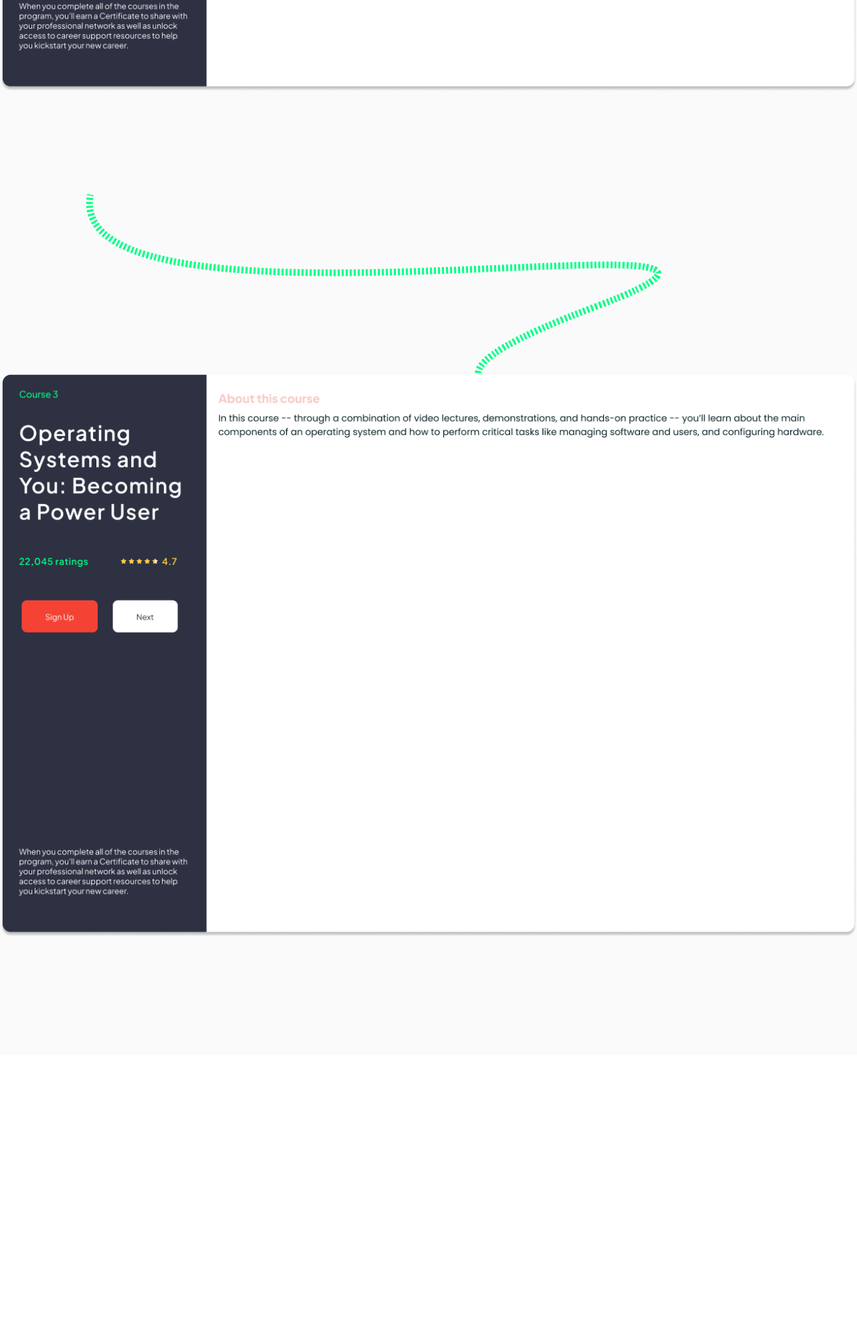
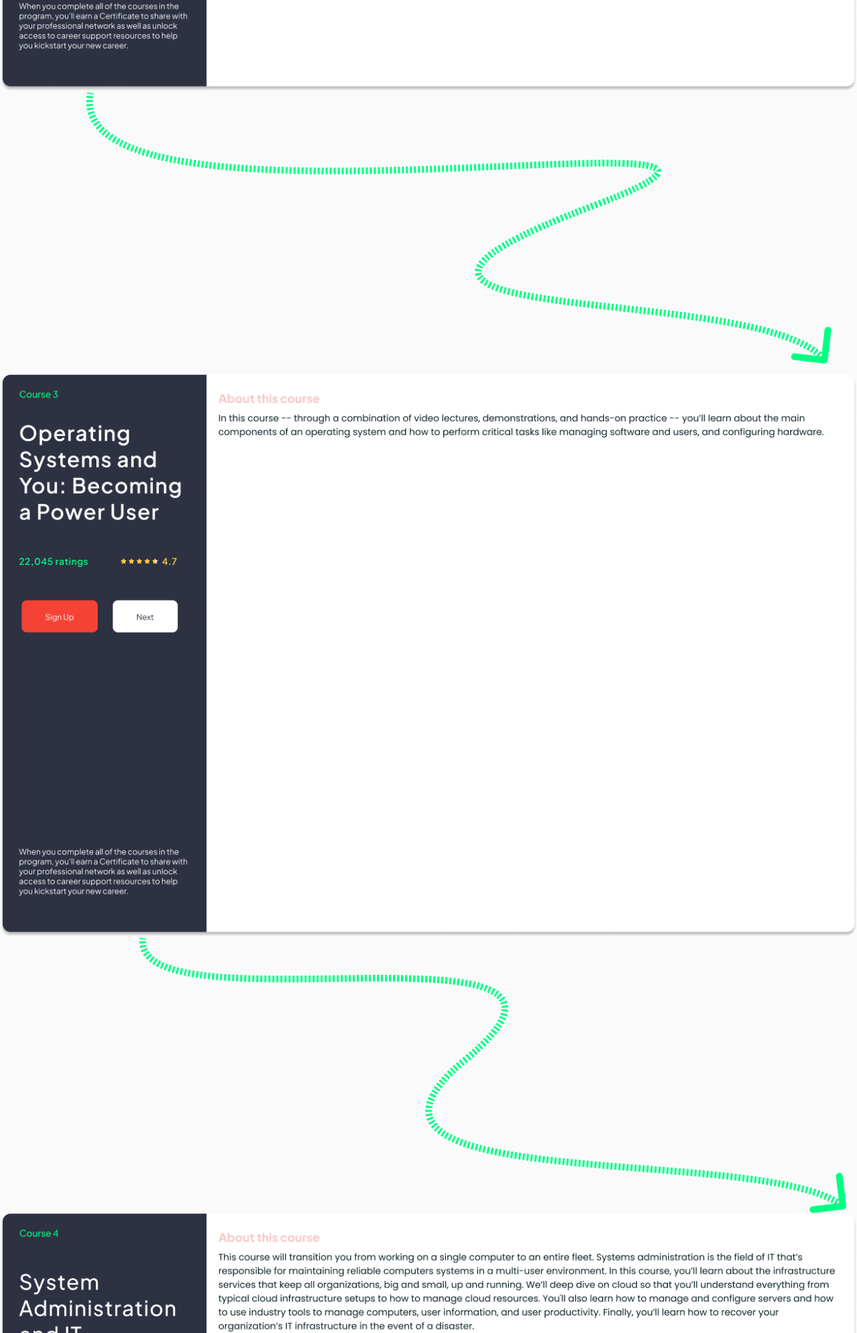
Before and after one commit to dipu59/Tailwind-CSS-Assignment, a website built with Vite: page index.html in a window 1280 px wide. Shown: the part 3780-5771 px from the top of the page at 67% size. Before the commit the page ends 5356 px from the top, so only its background shows below. Built offline with nearby package versions, Linux system fonts and the light colour scheme; files whose address does not match are found by name.

Commit message:
corce 4 add

```diff
--- a/index.html
+++ b/index.html
@@ -279,9 +279,13 @@
     <div class="mt-0 relative md:-top-48 -top-10"><img src="images/51.png" class="m-auto" alt=""></div>
 </div>
 
-<div><img src="images/Connector Vector (1).png" class="relative md:-top -top-10 md:left-32" alt=""></div>
+<div><img src="images/Connector Vector (1).png" class="relative md:-top-48 -top-10 md:left-32" alt=""></div>
 <div>
     <div class="md:-top-44 -top-8 relative"><img src="images/54.png" class="m-auto " alt=""></div>
+</div>
+<div><img src="images/Connector Vector (2).png" class="relative -top-8 md:-top-44 md:left-52"></div>
+<div>
+    <div class="md:-top-44 -top-8 relative"><img src="images/56.png" class="m-auto " alt=""></div>
 </div>
 
 </section><!--main section-->
```
